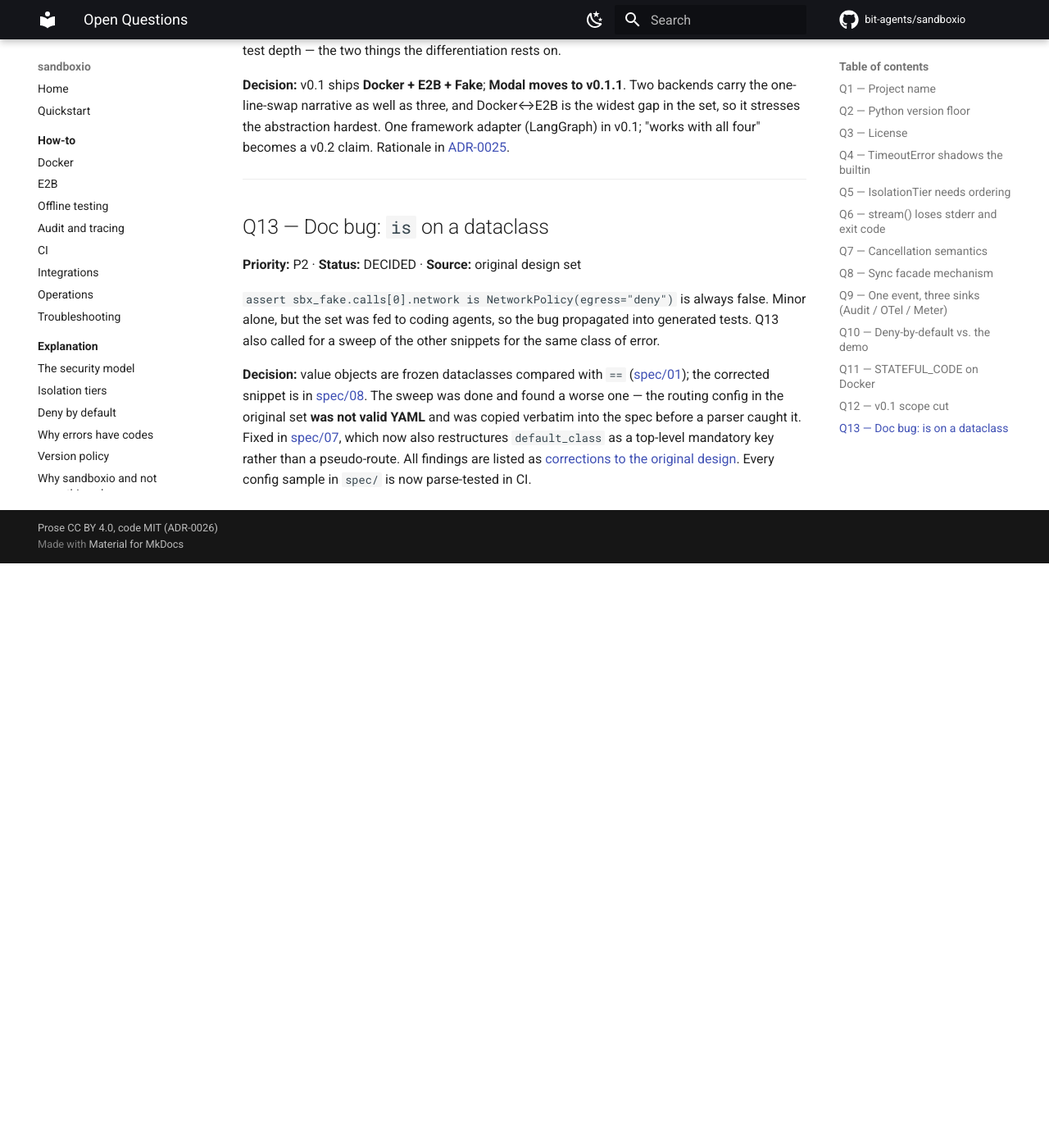
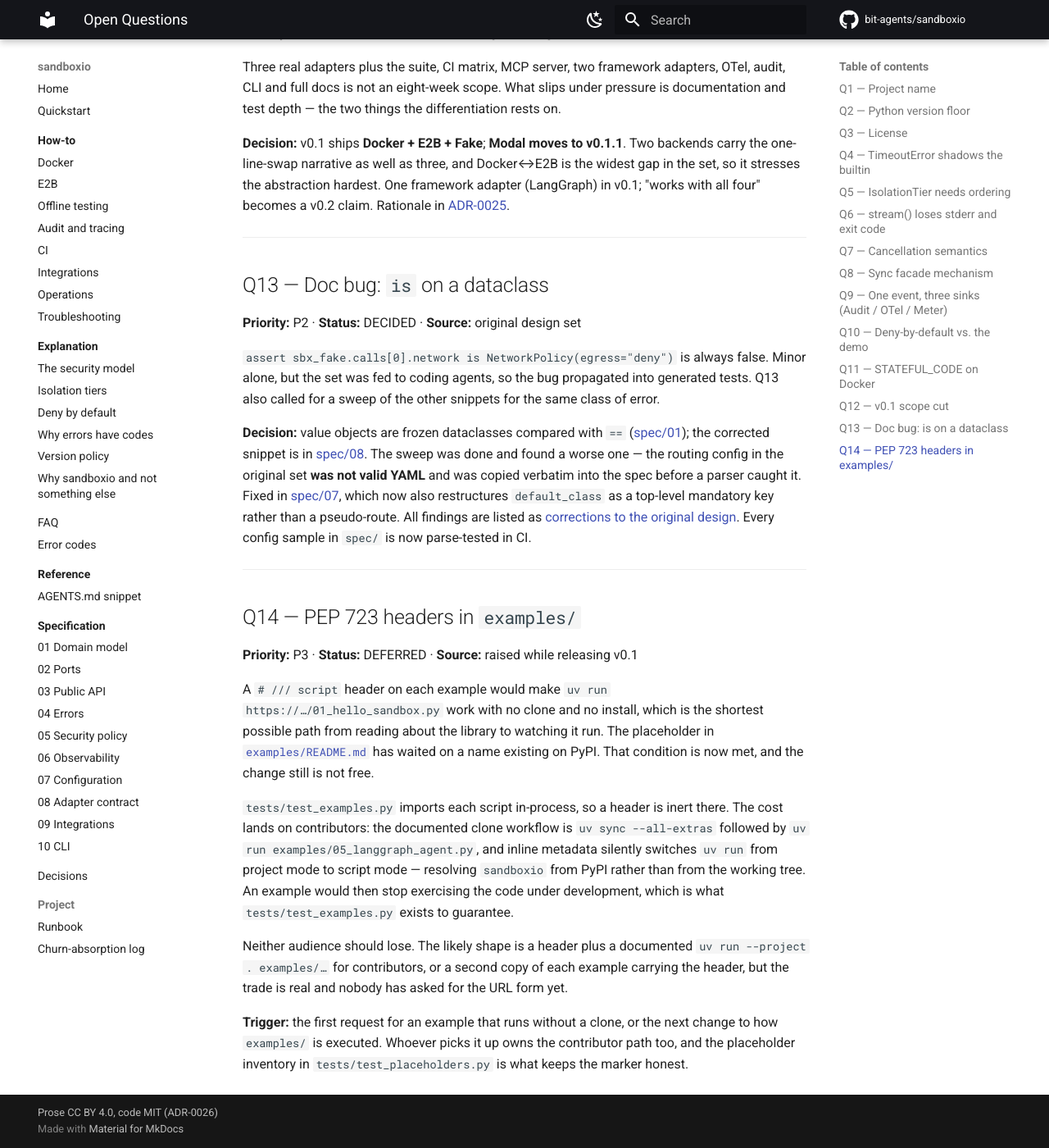
Before and after one commit to bit-agents/sandboxio, an MkDocs documentation site: the page built from docs/open-questions.md, in a window 1280 px wide and 1400 px high, scrolled down 5675 px. Shown: the whole window at 82% size. Built offline with MkDocs 1.6.1 and Material for MkDocs 9.7.7, drawn with Linux system fonts in a browser that asks for light colours; comment, search, counter and statistics services are not loaded; before the commit the page ends 6362 px from its top, so only the background shows below that; some of the changed text lies outside the part shown.

Commit message:
docs: record the PEP 723 deferral as Q14 (#25)
- first use of the `DEFERRED` status the legend has always defined, with a named trigger
- point the `examples/README.md` placeholder at the reasoning instead of a stale premise

Signed-off-by: Michał Szkodziński <mszkodzinski@users.noreply.github.com>
Co-authored-by: Claude Opus 5 (1M context) <noreply@anthropic.com>

````diff
--- a/docs/llms-full.txt
+++ b/docs/llms-full.txt
@@ -310,9 +310,9 @@ uv sync --all-extras
 uv run examples/05_langgraph_agent.py
 ```
 
-<!-- TODO(placeholder): once the package is published, each script gets a PEP 723
-     `# /// script` header so `uv run https://.../01_hello_sandbox.py` works with no clone
-     and no install. It cannot be written until there is a name on PyPI to depend on. -->
+<!-- TODO(placeholder): a PEP 723 `# /// script` header per script would make
+     `uv run https://.../01_hello_sandbox.py` work with no clone. Deferred, with the
+     trade-off and the trigger, as Q14 in docs/open-questions.md. -->
 
 Every example assumes a running Docker daemon and the `python:3.12-slim` image. If something
 is off, `sandboxio doctor` says what is installed, reachable and missing — without printing
--- a/docs/open-questions.md
+++ b/docs/open-questions.md
@@ -6,7 +6,8 @@ in `docs/adr/`.
 
 **Status legend:** `OPEN` · `DECIDED` · `DEFERRED` (revisit at a named trigger)
 
-**Priority legend:** `P0` blocks commit one · `P1` blocks v0.1 core · `P2` blocks v0.1 ship
+**Priority legend:** `P0` blocks commit one · `P1` blocks v0.1 core · `P2` blocks v0.1 ship ·
+`P3` blocks nothing, revisited when its trigger fires
 
 | # | Question | Priority | Status |
 |---|----------|----------|--------|
@@ -23,6 +24,7 @@ in `docs/adr/`.
 | [Q11](#q11--stateful_code-on-docker) | `STATEFUL_CODE` on Docker | P2 | **DECIDED** |
 | [Q12](#q12--v01-scope-cut) | v0.1 scope cut | P2 | **DECIDED** |
 | [Q13](#q13--doc-bug-is-on-a-dataclass) | Doc bug: `is` on a dataclass | P2 | **DECIDED** |
+| [Q14](#q14--pep-723-headers-in-examples) | PEP 723 headers in `examples/` | P3 | **DEFERRED** |
 
 ---
 
@@ -257,3 +259,31 @@ which now also restructures `default_class` as a top-level mandatory key rather
 pseudo-route. All findings are listed as
 [corrections to the original design](README.md#corrections-to-the-original-design). Every
 config sample in `spec/` is now parse-tested in CI.
+
+---
+
+## Q14 — PEP 723 headers in `examples/`
+
+**Priority:** P3 · **Status:** DEFERRED · **Source:** raised while releasing v0.1
+
+A `# /// script` header on each example would make `uv run https://…/01_hello_sandbox.py`
+work with no clone and no install, which is the shortest possible path from reading about
+the library to watching it run. The placeholder in
+[`examples/README.md`](https://github.com/bit-agents/sandboxio/blob/main/examples/README.md)
+has waited on a name existing on PyPI. That condition is now met, and the change still is
+not free.
+
+`tests/test_examples.py` imports each script in-process, so a header is inert there. The
+cost lands on contributors: the documented clone workflow is `uv sync --all-extras` followed
+by `uv run examples/05_langgraph_agent.py`, and inline metadata silently switches `uv run`
+from project mode to script mode — resolving `sandboxio` from PyPI rather than from the
+working tree. An example would then stop exercising the code under development, which is
+what `tests/test_examples.py` exists to guarantee.
+
+Neither audience should lose. The likely shape is a header plus a documented
+`uv run --project . examples/…` for contributors, or a second copy of each example carrying
+the header, but the trade is real and nobody has asked for the URL form yet.
+
+**Trigger:** the first request for an example that runs without a clone, or the next change
+to how `examples/` is executed. Whoever picks it up owns the contributor path too, and the
+placeholder inventory in `tests/test_placeholders.py` is what keeps the marker honest.
````
Also changed, not shown: examples/README.md (+3 -3 lines).
